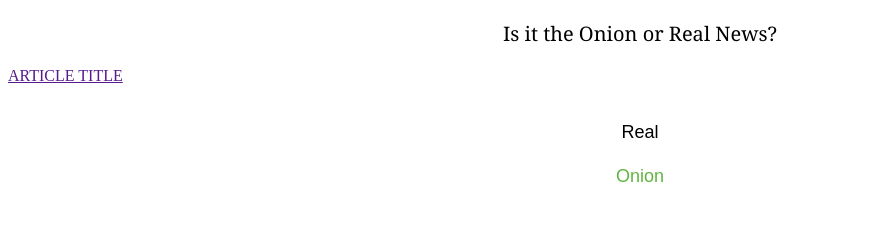
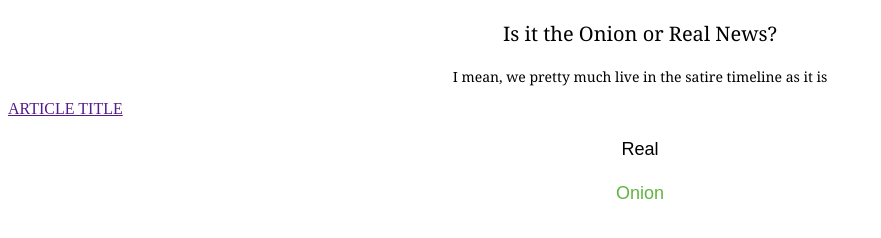
Before and after one commit to ArshSiddiqui/TheOnionOrNot, a plain HTML site: page index.html in a window 1280 px wide. Shown: the whole page, without its empty margins (0-881 px from the left). Drawn offline with nearby package versions, Linux system fonts and the light colour scheme.

Commit message:
Update index.html

```diff
--- a/index.html
+++ b/index.html
@@ -7,6 +7,11 @@
         font-family: "Georgia", Times, Serif;
         text-align: center;
         font-size: 20px;
+      }
+      #comment{
+        font-family: "Georgia", Times, Serif;
+        text-align: center;
+        font-size: 14px;
       }
       .RealWorld{
         text-align: center;
@@ -25,6 +30,11 @@
         background-color: #000000;
         color: #FFFFFF;
       }
+      .TheOnion{
+        text-align: center;
+        height: 20px;
+        padding-top:20px
+      }
       #btnonion{
 	border: none;
         display: inline-block;
@@ -38,11 +48,6 @@
         background-color: #0C4F23;
         color: #B0DBBE;
       }
-      .TheOnion{
-        text-align: center;
-        height: 20px;
-        padding-top:20px
-      }
       #artitle{
 	text-align: center;
 	height: 20px;
@@ -53,7 +58,8 @@
   </head>
 
   <body>
-    <p id="title">Is it the Onion or Real News?<p>
+    <p id="title">Is it the Onion or Real News?</p>
+    <p id="comment">I mean, we pretty much live in the satire timeline as it is</p>
   </body>
   <a href="" id="artitle">ARTICLE TITLE</a>
   <div class="RealWorld">
```
